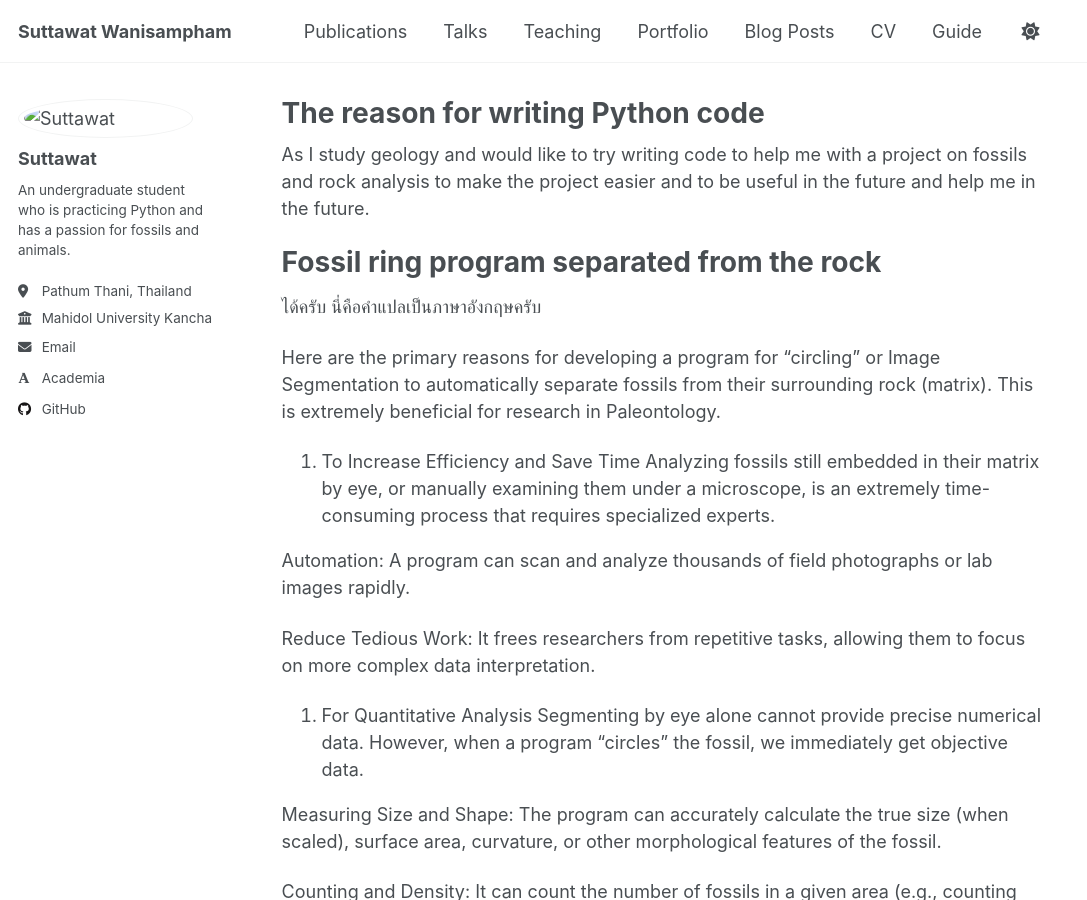
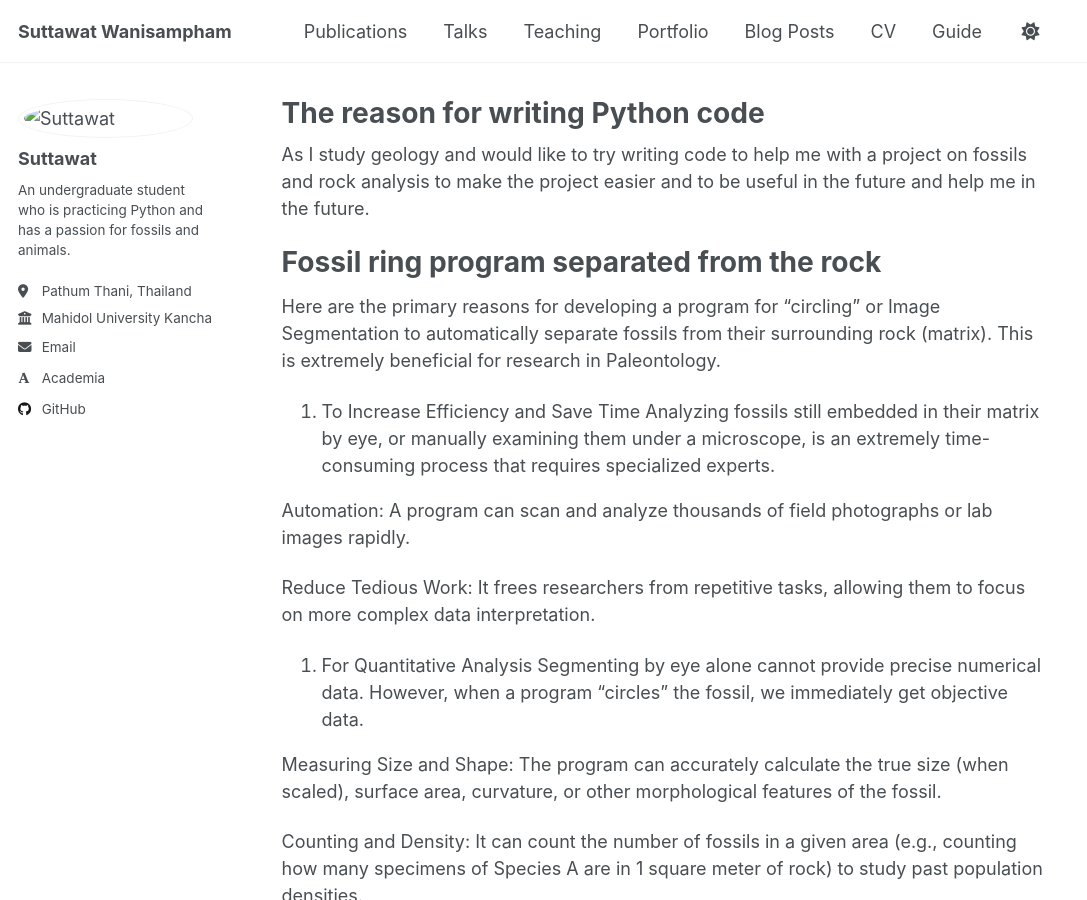
Before and after one commit to suttawatwan-hue/suttawatwan-hue.github.io, a Jekyll site: the page built from _pages/about.md, in a window 1280 px wide and 900 px high. Shown: the whole window, without its empty margins (0-1087 px from the left). Built offline with Jekyll 4.4.1, drawn with Linux system fonts in a browser that asks for light colours; some web fonts are replaced; a script that is not in the unit is left out.

Commit message:
Update about.md

```diff
--- a/_pages/about.md
+++ b/_pages/about.md
@@ -11,7 +11,6 @@ As I study geology and would like to try writing code to help me with a project
 
 Fossil ring program separated from the rock
 ======
-ได้ครับ นี่คือคำแปลเป็นภาษาอังกฤษครับ
 
 Here are the primary reasons for developing a program for "circling" or Image Segmentation to automatically separate fossils from their surrounding rock (matrix). This is extremely beneficial for research in Paleontology.
 
```
